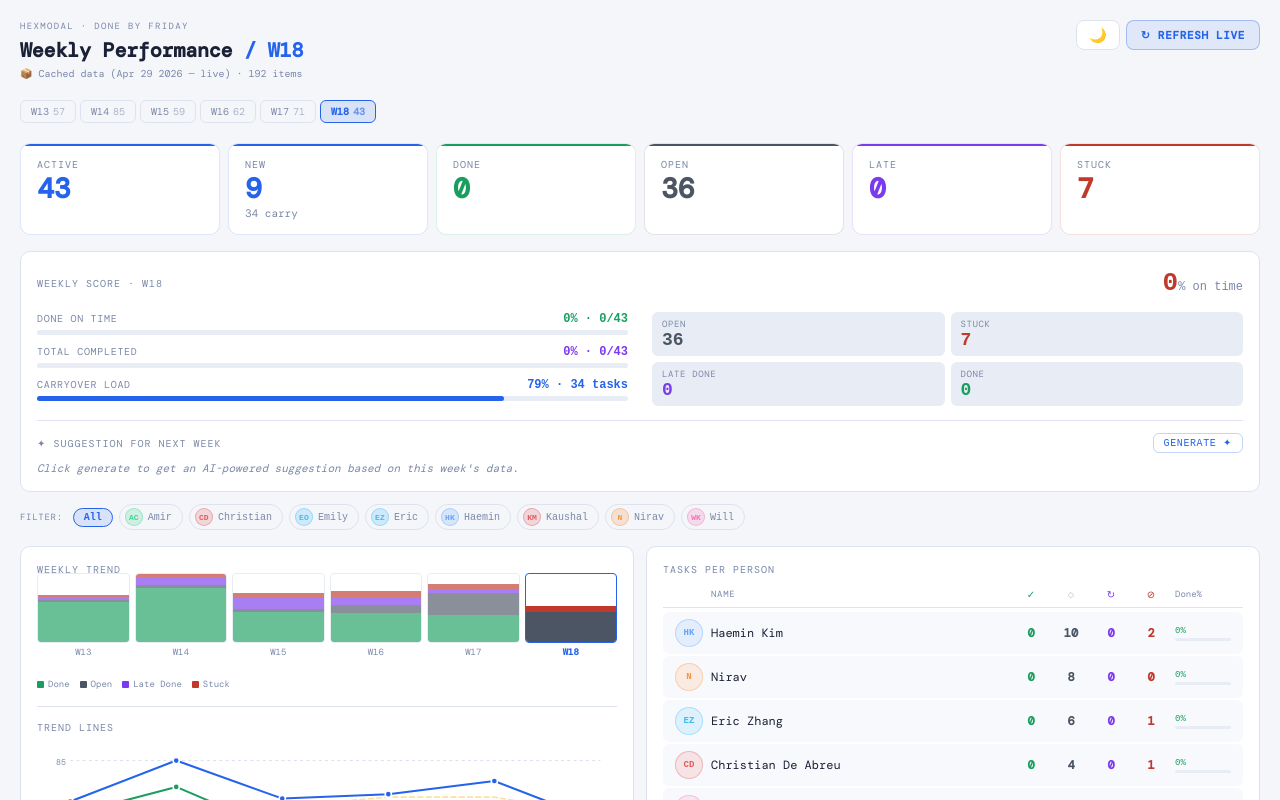
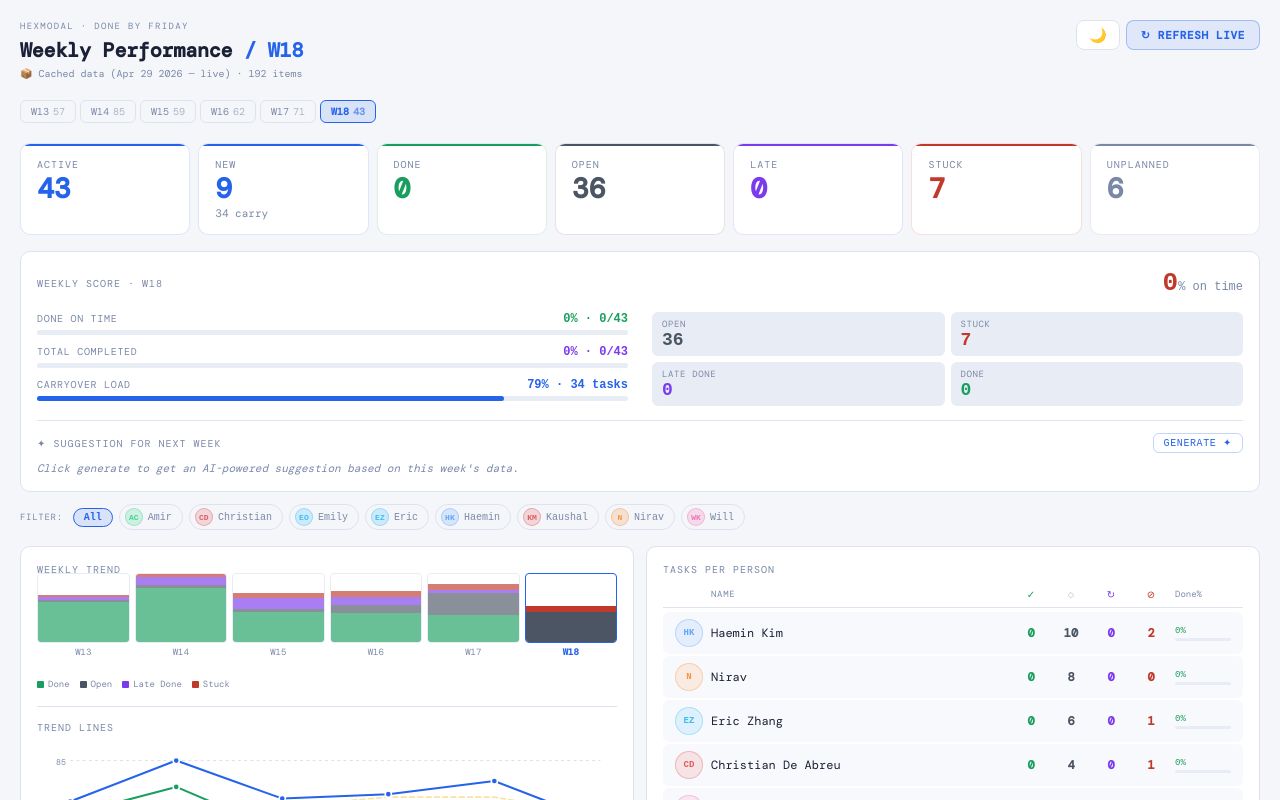
Before and after one commit to christian-hexmodal/hexmodal-dashboard, a React (Vite) app: page / in a window 1280 px wide. Shown: the top 800 px of the page. Built offline with nearby package versions, Linux system fonts and the light colour scheme; a web font is replaced by a local one.

Commit message:
Add Unplanned KPI tracking [SPIKE] items

```diff
--- a/src/App.jsx
+++ b/src/App.jsx
@@ -779,6 +779,7 @@ function Dashboard(){
   const counts=useMemo(()=>{const c={done:0,open:0,late:0,stuck:0};classified.forEach(i=>{c[i.cls]=(c[i.cls]||0)+1;});return c;},[classified]);
   const newThisWeek=classified.filter(i=>i.weekCreated===selectedWeek).length;
   const carryoverCount=classified.filter(i=>i.isCarryover).length;
+  const unplannedCount=filteredWeekItems.filter(i=>i.name?.startsWith("[SPIKE]")).length;
 
   const personRows=useMemo(()=>{
     const map={};
@@ -892,13 +893,14 @@ function Dashboard(){
       </div>
 
       {/* KPI ROW */}
-      <div style={{display:"grid",gridTemplateColumns:"repeat(6,1fr)",gap:8,marginBottom:16}}>
+      <div style={{display:"grid",gridTemplateColumns:"repeat(7,1fr)",gap:8,marginBottom:16}}>
         <KPI label="Active" value={filteredWeekItems.length} color={C.accent}/>
         <KPI label="New" value={newThisWeek} sub={`${carryoverCount} carry`} color={C.carryover}/>
         <KPI label="Done" value={counts.done} color={C.done}/>
         <KPI label="Open" value={counts.open} color={C.open}/>
         <KPI label="Late" value={counts.late} color={C.late}/>
         <KPI label="Stuck" value={counts.stuck} color={C.stuck}/>
+        <KPI label="Unplanned" value={unplannedCount} color={C.muted}/>
       </div>
 
       {/* SCORE CARD */}
```
